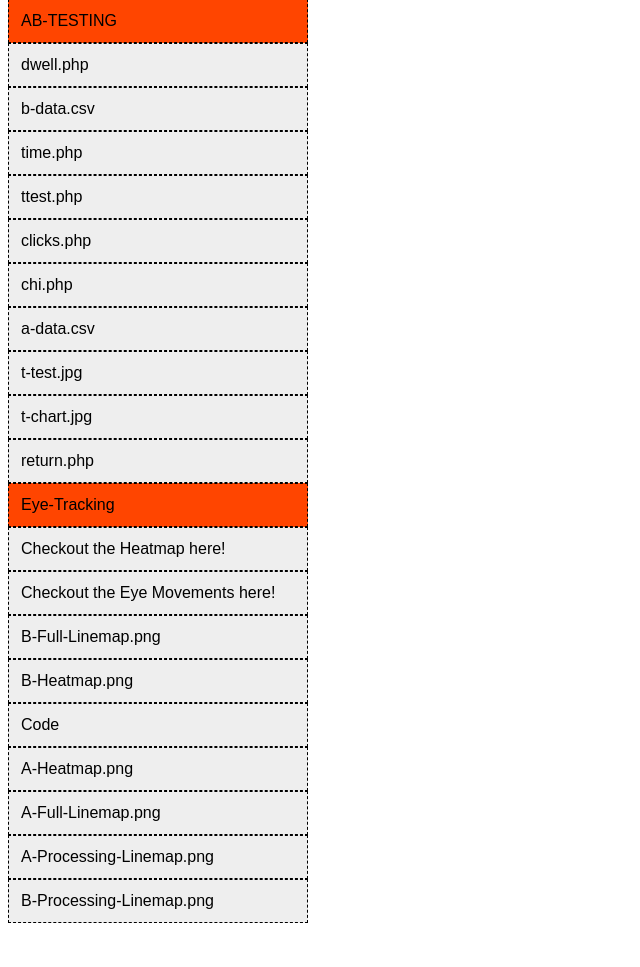
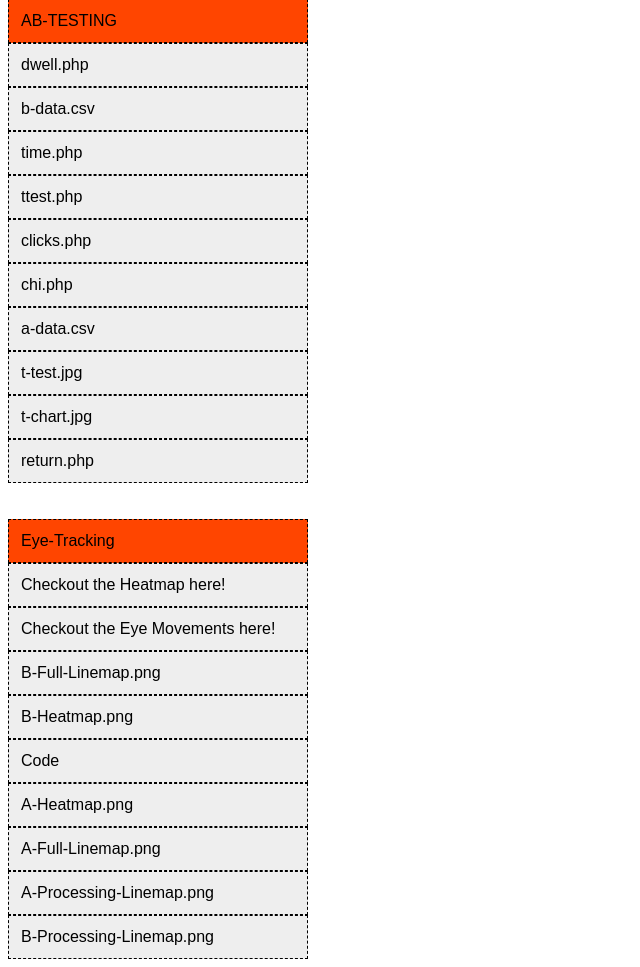
Before and after one commit to zweg25/ab-testing, a PHP site: page / in a window 1280 px wide. Shown: the part 68-1035 px from the top of the page, without its empty margins (0-640 px from the left). Before the commit the page ends 991 px from the top, so only its background shows below. Run offline with PHP 8.4, Linux system fonts and the light colour scheme.

Commit message:
Updated Index for eye-tracking
updated index for eye-tracking

```diff
--- a/index.php
+++ b/index.php
@@ -44,7 +44,9 @@
 		}
 		closedir($dh);
 		?>
-
+	</div>
+	<br><br>
+	<div class="vertical-menu">
 		<a href="#" class="active">Eye-Tracking</a>
 		<a href='Eye-Tracking/Code/heatmap.html'>Checkout the Heatmap here!</a>
 		<a href='Eye-Tracking/Code/replay.html'>Checkout the Eye Movements here!</a>
```
